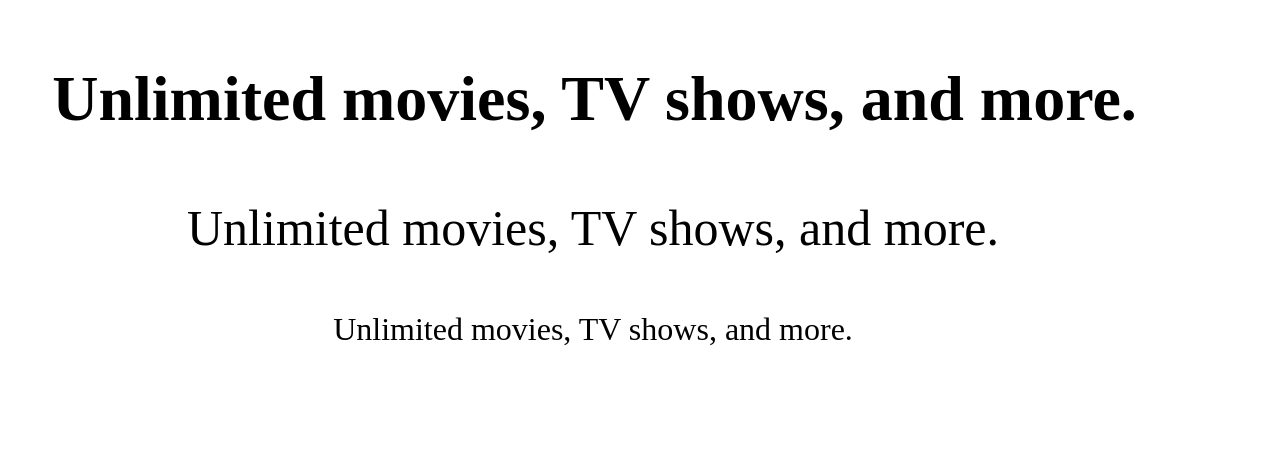
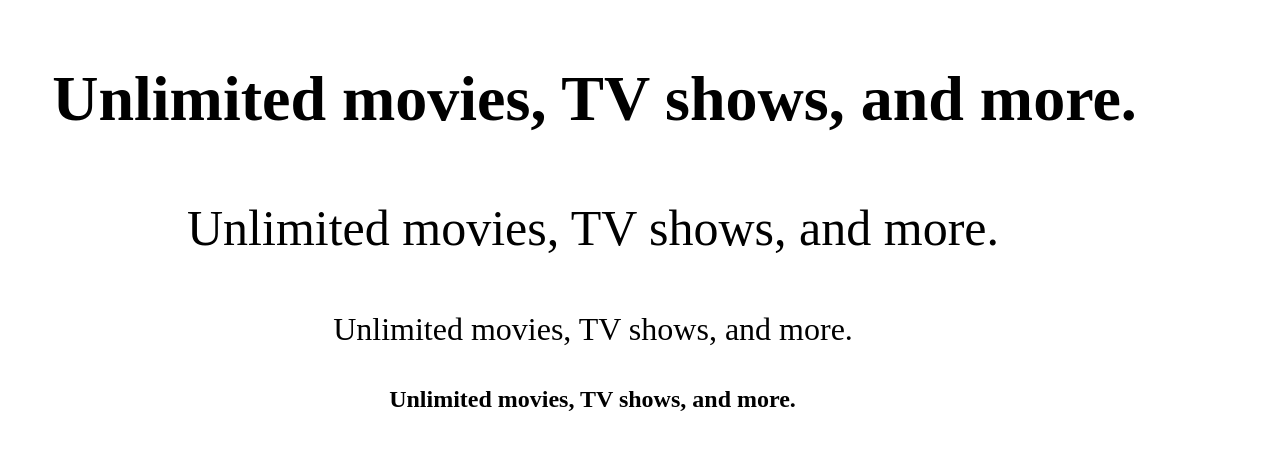
Before and after one commit to maimuna99/my-app-m4, a React (Create React App) app: page / in a window 1280 px wide. Shown: the top 450 px of the page. Built offline with nearby package versions, Linux system fonts and the light colour scheme.

Commit message:
H4 Typography Component

```diff
--- a/src/App.js
+++ b/src/App.js
@@ -5,6 +5,8 @@ import './App.css';
 import H1 from './components/H1.js'
 import H2 from './components/H2.js'
 import H3 from './components/H3.js'
+import H4 from './components/H4.js'
+
 
 function App() {
   return (
@@ -12,6 +14,8 @@ function App() {
     <H1/>
     <H2/>
     <H3/>
+    <H4/>
+
     </div>
   );
 }
--- /dev/null
+++ b/src/components/H4.js
@@ -0,0 +1,12 @@
+import React from "react";
+import styles from "./H4.module.scss";
+
+const H4 = () => {
+  return (
+    <p className={styles.text}>
+      Unlimited movies, TV shows, and more.
+    </p>
+  );
+};
+
+export default H4;
--- /dev/null
+++ b/src/components/H4.module.scss
@@ -0,0 +1,28 @@
+.text {
+    /* Unlimited movies, TV shows, and more. */
+
+
+width: 1185px;
+height: 31px;
+
+/* h4
+
+heading for medium titles
+*/
+font-family: 'Suisse Intl';
+font-style: normal;
+font-weight: 600;
+font-size: 24px;
+line-height: 34px;
+/* or 142% */
+
+
+color: #000000;
+
+
+/* Inside auto layout */
+
+flex: none;
+order: 1;
+flex-grow: 0;
+  }
```
